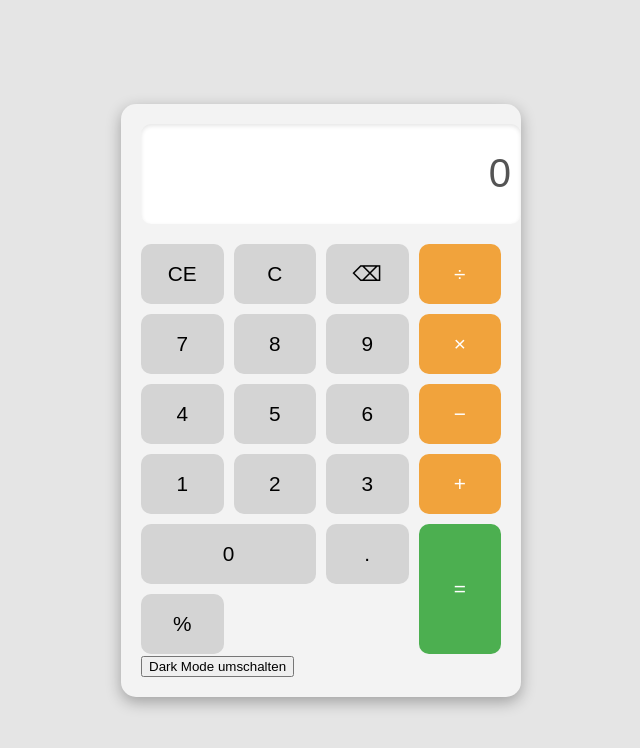
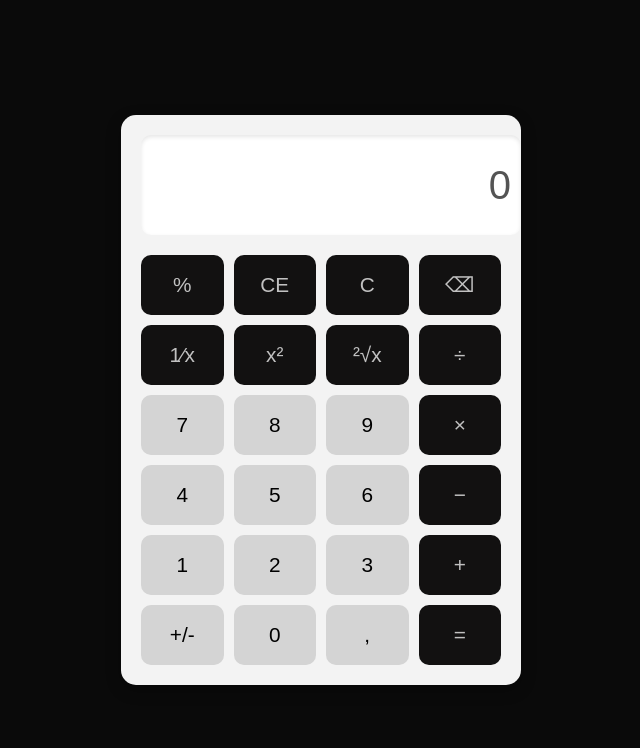
Before and after one commit to Tane-bit/Dev-Projects, a plain HTML site: page index.html in a window 1280 px wide. Shown: the whole page, without its empty margins (319-959 px from the left). Drawn offline with Linux system fonts and the light colour scheme.

Commit message:
backend update

```diff
--- a/index.html
+++ b/index.html
@@ -10,9 +10,14 @@
     <input type="text" class="display" disabled value="0" id="display" />
 
     <div class="buttons">
-      <button onclick="clearEntry()">CE</button>
-      <button onclick="clearAll()">C</button>
-      <button onclick="backspace()">⌫</button>
+      <button class="operator" onclick="calculatePercent()">%</button>
+      <button class="operator" onclick="clearEntry()">CE</button>
+      <button class="operator" onclick="clearAll()">C</button>
+      <button class="operator" onclick="backspace()">⌫</button>
+
+      <button class="operator" onclick="appendOperator()">1⁄x</button>
+      <button class="operator" onclick="appendOperator()">x²</button>
+      <button class="operator" onclick="appendOperator()">²√x</button>
       <button class="operator" onclick="appendOperator('/')">÷</button>
 
       <button onclick="appendNumber('7')">7</button>
@@ -30,17 +35,15 @@
       <button onclick="appendNumber('3')">3</button>
       <button class="operator" onclick="appendOperator('+')">+</button>
 
-      <button class="span-two" onclick="appendNumber('0')">0</button>
-      <button onclick="appendDecimal()">.</button>
-      <button class="equals" onclick="calculate()">=</button>
+      <button onclick="appendOperator()">+/-</button>
+      <button onclick="appendNumber('0')">0</button>
+      <button onclick="appendDecimal()">,</button>
+      <button class="operator" onclick="calculate()">=</button>
 
-      <button onclick="calculatePercent()">%</button>
-    </div>
+      <!--<button class="darkmode" onclick="DarkMode()"> <img
+      src="/icons/day-and-night.png" alt="darkmodus" sizes="" srcset=""></button>
+    </div>-->
 
-    <div class="toggle-dark">
-      <button onclick="toggleDarkMode()"> Dark Mode umschalten</button>
-    </div>
-  </div>
   <script src="script.js"></script>
 </body>
 </html>
--- a/script.js
+++ b/script.js
@@ -41,7 +41,6 @@ function clearAll() {
 function clearEntry() {
   const parts = currentInput.split(/([\+\-\*\/])/);
   if (parts.length > 1) {
-    parts.pop();
     parts.pop();
     currentInput = parts.join('');
   } else {
--- a/style.css
+++ b/style.css
@@ -2,7 +2,7 @@ body {
    margin: 0;
    padding: 0;
    font-family: 'Segoe UI', sans-serif;
-   background-color: #e5e5e5;
+   background-color: #0a0a0a;
    display: flex;
    align-items: center;
    justify-content: center;
@@ -50,9 +50,9 @@ body {
    background-color: #bcbcbc;
 }
 
-button.span-two {
+/*button.span-two {
    grid-column: span 2;
-}
+}*/
 
 button.span-two-rows {
    grid-row: span 2;
@@ -60,20 +60,36 @@ button.span-two-rows {
 }
 
 button.operator {
-   background-color: #f1a33c;
-   color: white;
+   background-color: #121111;
+   color: rgb(193, 193, 193);
 }
 
 button.operator:hover {
-   background-color: #e5942e;
+   background-color: #121111
+   color: rgb(255, 255, 255);
 }
 
 button.equals {
-   background-color: #4CAF50;
-   color: white;
+   background-color: #121111;
+   color: rgb(255, 255, 255);
    grid-row: span 2;
 }
 
-button.equals:hover {
-   background-color: #45a049;
-}
+/*button.darkmode {
+   background-color: #d4d4d4;
+   border: none;
+   border-radius: 10px;
+   font-size: 1.3em;
+   cursor: pointer;
+   transition: background-color 0.2s;
+   background-image: none;
+}*/
+
+/*body.darkmode .darkmode img {
+   width: 30%;
+   height: auto;
+}*/
+
+/*button.equals:hover {
+   background-color: #121111;
+}*/
```
Also changed, not shown: icons/day-and-night.png (added).
